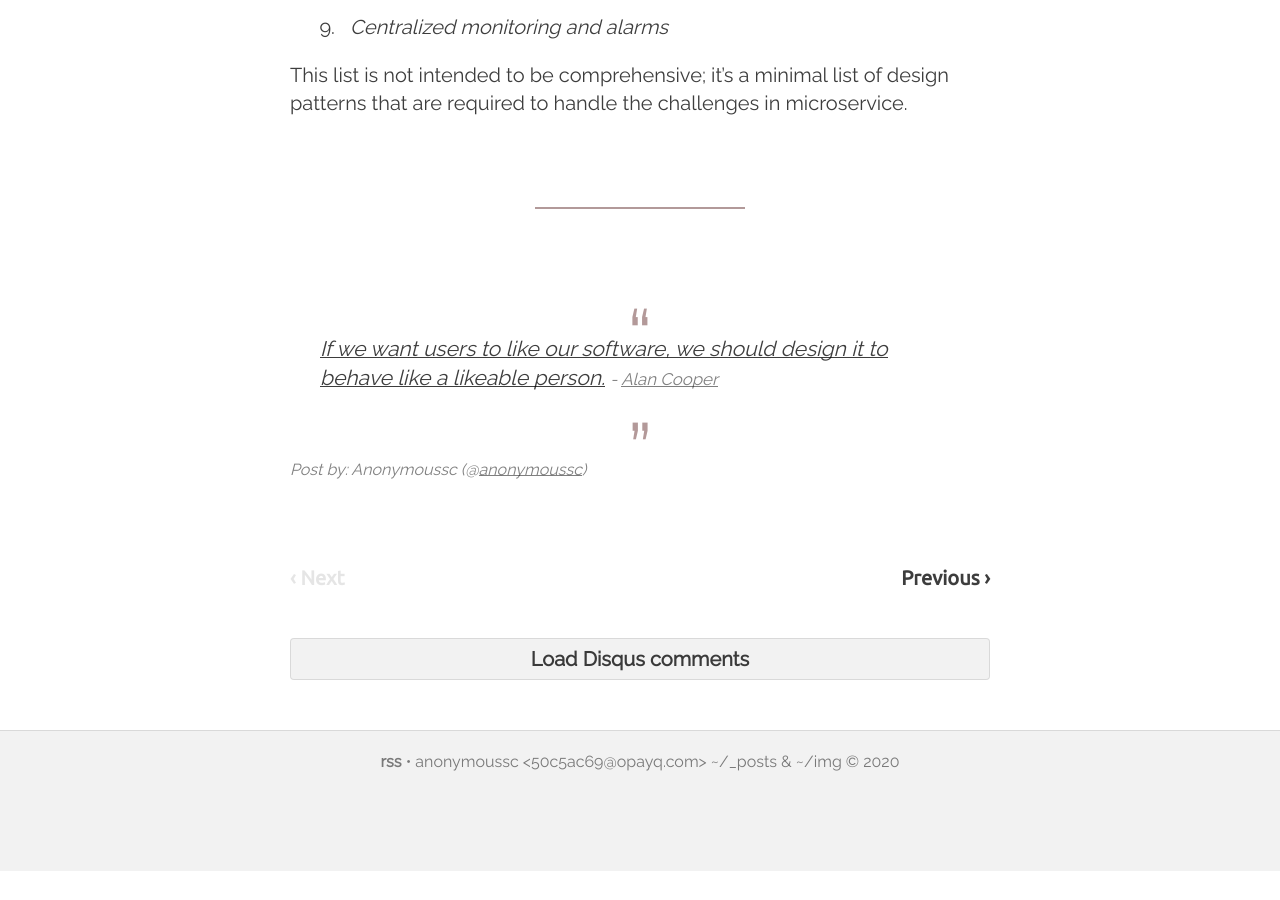
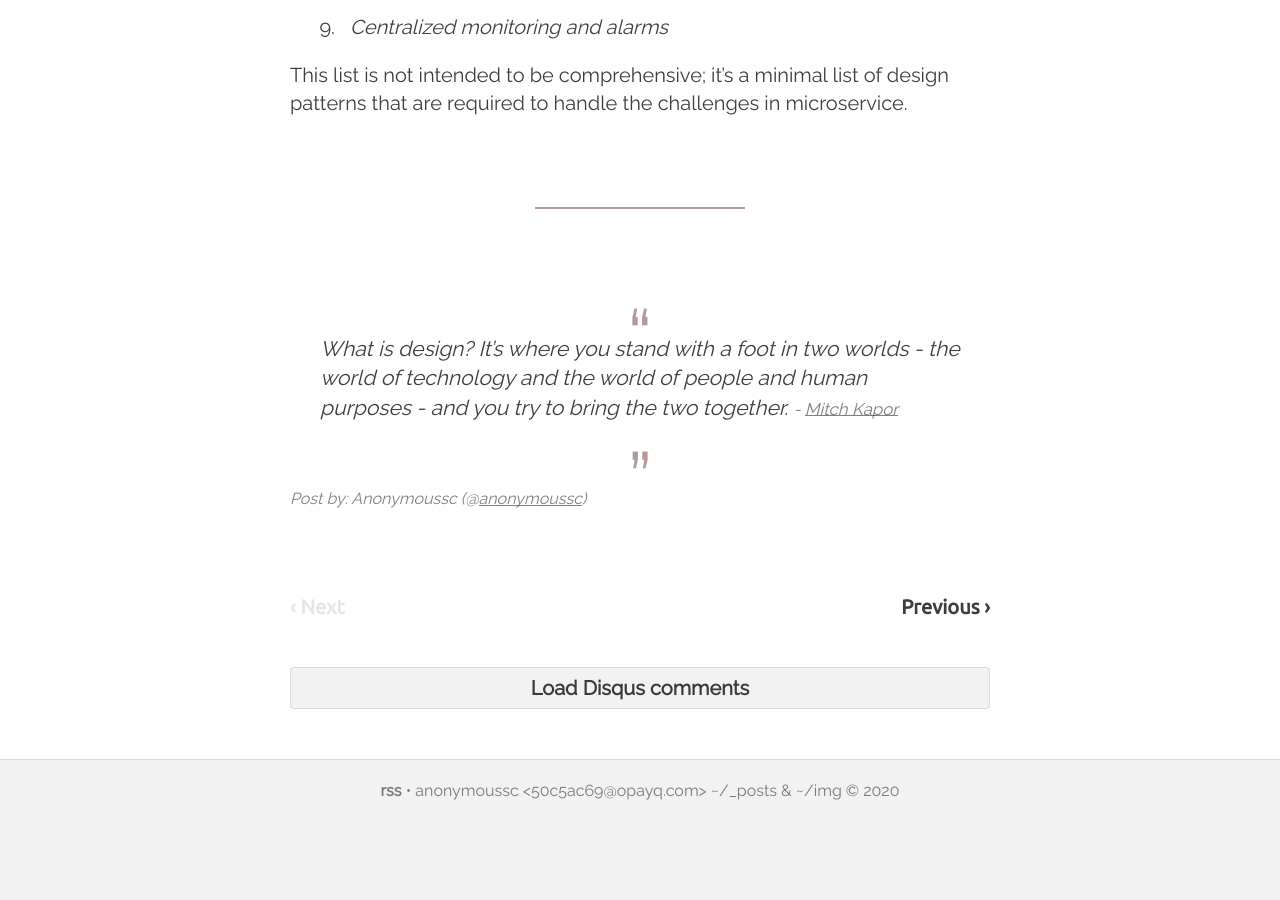
Before and after one commit to anonymoussc/anonymoussc.github.io, a Jekyll site: the page built from _posts/2020-10-02-design-patterns-for-microservices.md, in a window 1280 px wide and 900 px high, scrolled down 629 px. Built offline with Jekyll 4.4.1, drawn with Linux system fonts in a browser that asks for light colours; before the commit the page ends 1500 px from its top, so only the background shows below that.

Commit message:
modified 2020-10-02-design-patterns-for-microservices

```diff
--- a/_posts/2020-10-02-design-patterns-for-microservices.md
+++ b/_posts/2020-10-02-design-patterns-for-microservices.md
@@ -19,5 +19,5 @@ In essence, a design pattern is about describing a reusable solution to a proble
 This list is not intended to be comprehensive; it's a minimal list of design patterns that are required to handle the challenges in microservice.
 
 ---
-> [If we want users to like our software, we should design it to behave like a likeable person.](https://www.brainyquote.com/quotes/alan_cooper_725631)
-> <small>- [Alan Cooper](https://www.brainyquote.com/authors/alan-cooper-quotes)</small>
+> What is design? It's where you stand with a foot in two worlds - the world of technology and the world of people and human purposes - and you try to bring the two together.
+> <small>- [Mitch Kapor](https://www.brainyquote.com/quotes/mitch_kapor_169702)</small>
```
